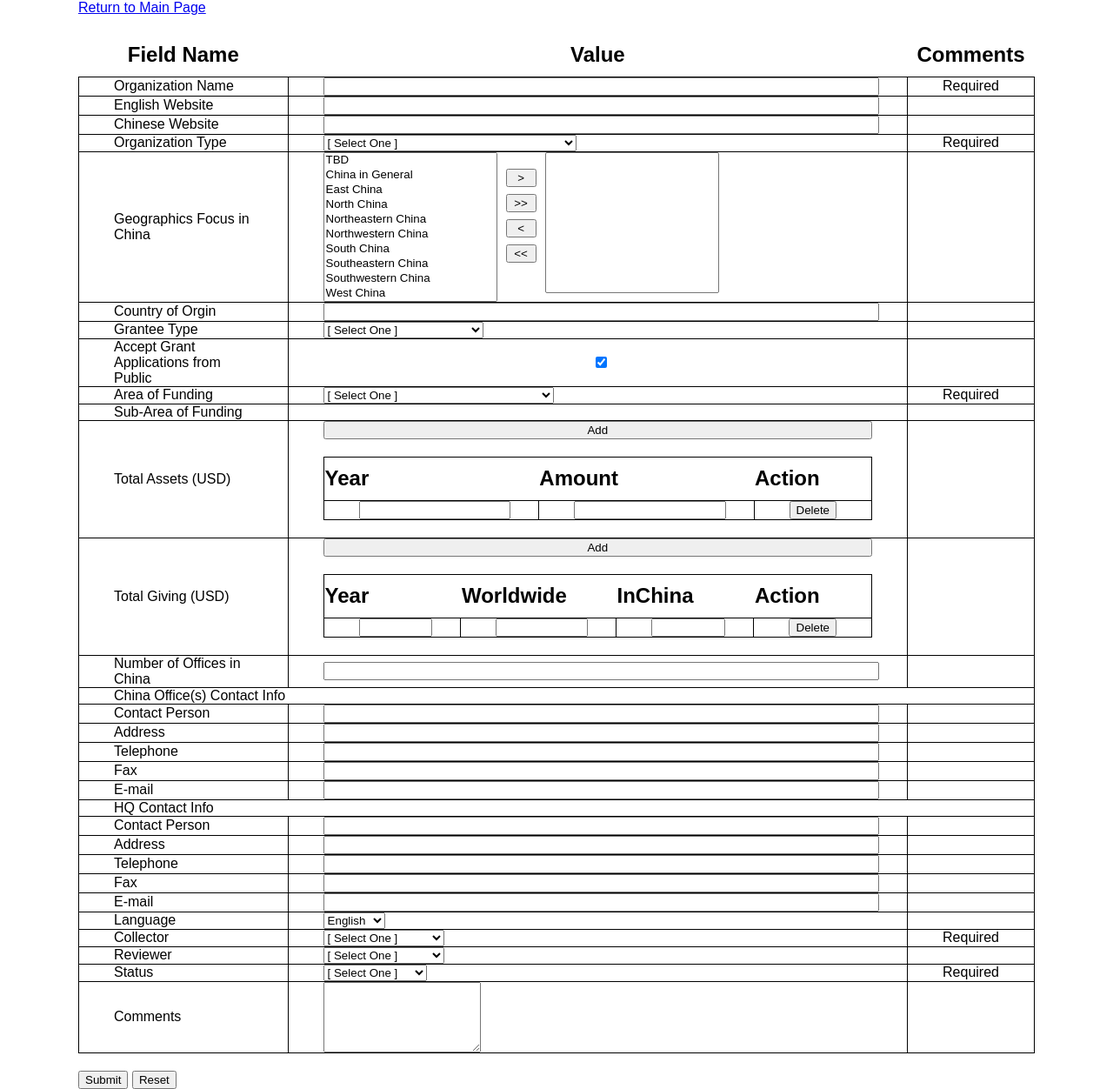
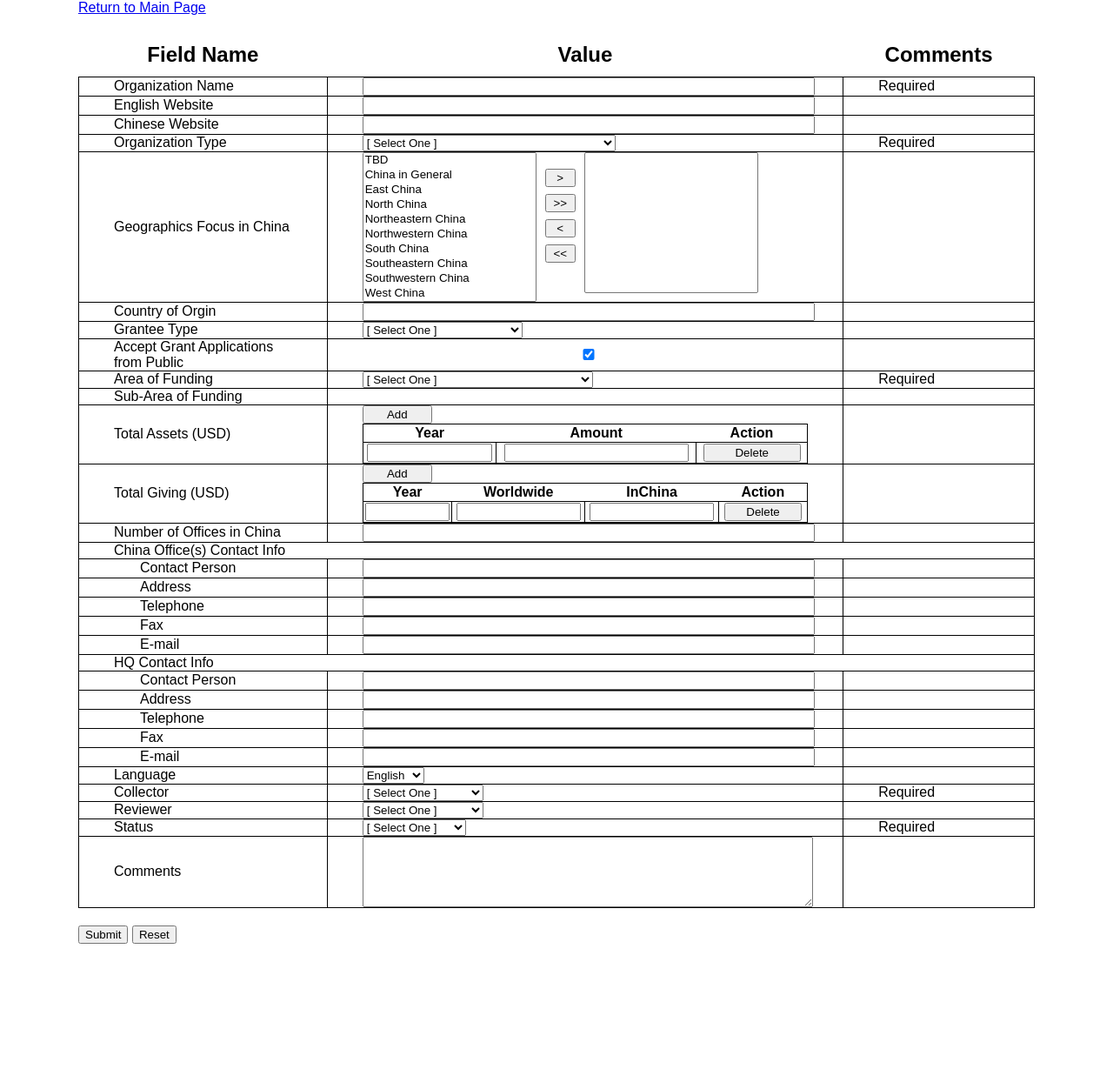
Before and after one commit to JianMa/chinafundseeker, a PHP site: page /InputOrganization.html in a window 1280 px wide. Shown: the whole page at 87% size. After the commit the page ends 1085 px from the top, so only its background shows below. Run offline with PHP 8.4, Linux system fonts and the light colour scheme; lists and menus that the app fills with data are empty.

Commit message:
finished InputOrganization functions

```diff
--- a/Css/InputOrganization.css
+++ b/Css/InputOrganization.css
@@ -1,32 +1,126 @@
 @charset "utf-8";
 /* CSS Document */
 
-table {
+table#Organization {
 	width: 100%;
 	border-collapse: collapse;
 	margin: 20px auto;
 }
 
-table * {
+table#Organization * {
 //	font-size: 15.5px;
 }
 
-table thead tr {
+table#Organization > thead tr {
 	font-size: 24px;
 	height: 50px;
 }
 
-table tbody tr {
+table#Organization th#FieldName {
+	width: 26%;
+}
+
+table#Organization th#Value {
+	width: 54%;
+}
+
+table#Organization th#Comments {
+	width: 20%;
+}
+
+table#Organization > tbody tr {
 	border: thin solid black;
 }
 
-table tbody tr td {
+table#Organization > tbody tr td.first {
 	padding: 0px 40px;
 	text-align: left;
 	border: thin solid black;
 }
 
-table tbody tr td div,
-table tbody tr td input {
+table#Organization > tbody tr td.firstIndent {
+	padding: 0px 70px;
+	text-align: left;
+	border: thin solid black;
+}
+
+table#Organization > tbody tr td.first > div,
+table#Organization > tbody tr td.first > input,
+table#Organization > tbody tr td.first > textarea {
 	width: 100%;
 }
+
+table.Assets {
+	width: 100%;
+	border-collapse: collapse;
+}
+
+input.AddAssets,
+input.AddGiving {
+	width: 80px;
+}
+
+/* table Assets */
+table.Assets * {
+	text-align: center;
+}
+
+table.Assets thead th.AssetsYear {
+	width: 30%;
+}
+
+table.Assets thead th.AssetsAmount {
+	width: 45%;
+}
+
+table.Assets thead th.AssetsAction {
+	width: 25%;
+}
+
+table.Assets tbody tr td {
+	border: thin solid black;
+}
+
+table.Assets tbody td .AssetsYearInput,
+table.Assets tbody td .AssetsAmountInput,
+table.Assets tbody td .AssetsDeleteButton {
+	width: 90%;
+}
+
+
+/* table.Giving */
+table.Giving {
+	width: 100%;
+	border-collapse: collapse;
+}
+
+table.Giving * {
+	text-align: center;
+}
+
+table.Giving thead th.GivingYear {
+	width: 20%;
+}
+
+table.Giving thead th.GivingWorldwide {
+	width: 30%;
+}
+
+table.Giving thead th.GivingInChina {
+	width: 30%;
+}
+
+table.Giving thead th.GivingAction {
+	width: 20%;
+}
+
+table.Giving tbody tr td {
+	border: thin solid black;
+}
+
+table.Giving tbody tr td .GivingYearInput,
+table.Giving tbody tr td .GivingWorldwideInput,
+table.Giving tbody tr td .GivingInChinaInput,
+table.Giving tbody tr td .GivingDeleteButton {
+	width: 90%;
+}
```
